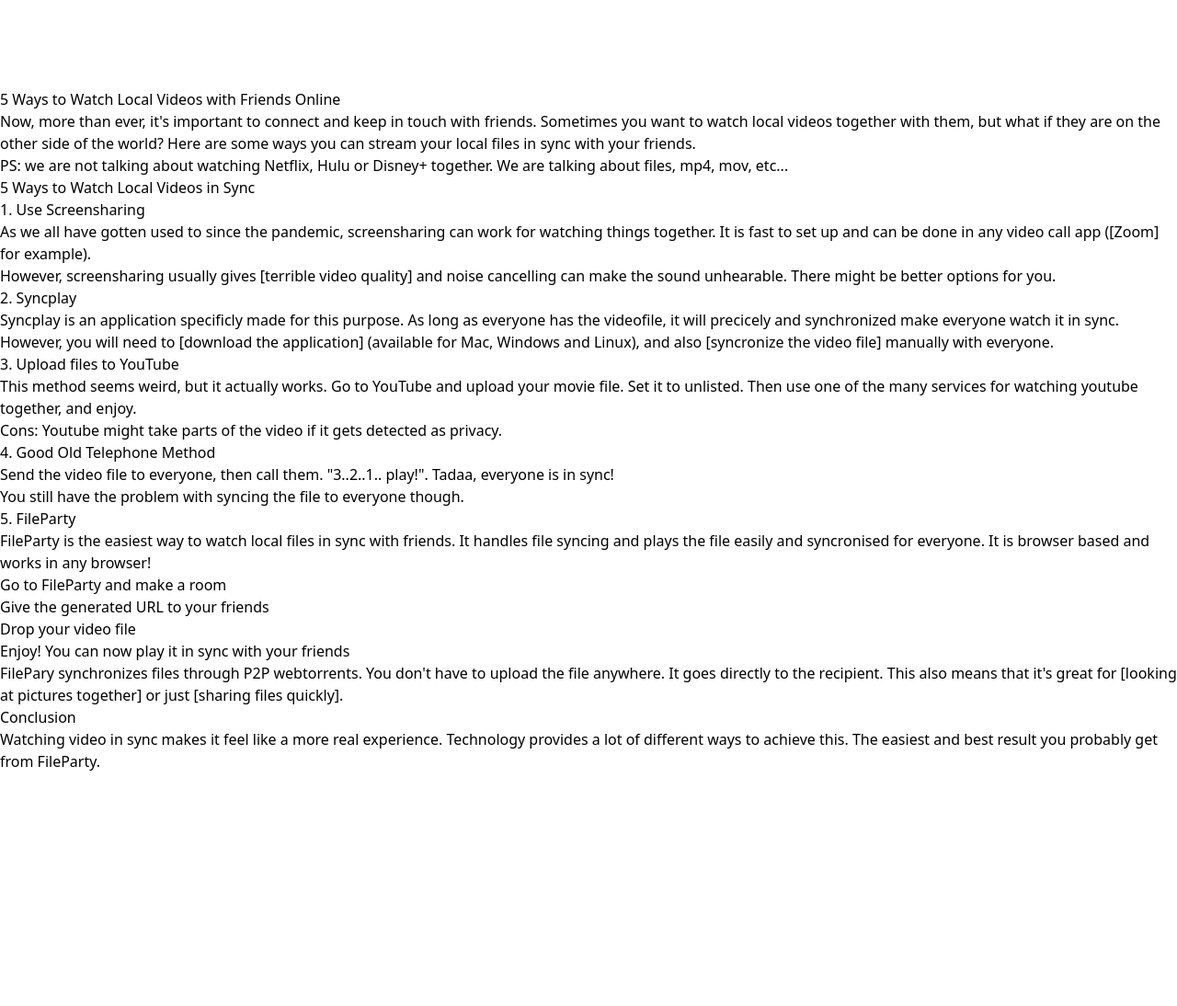
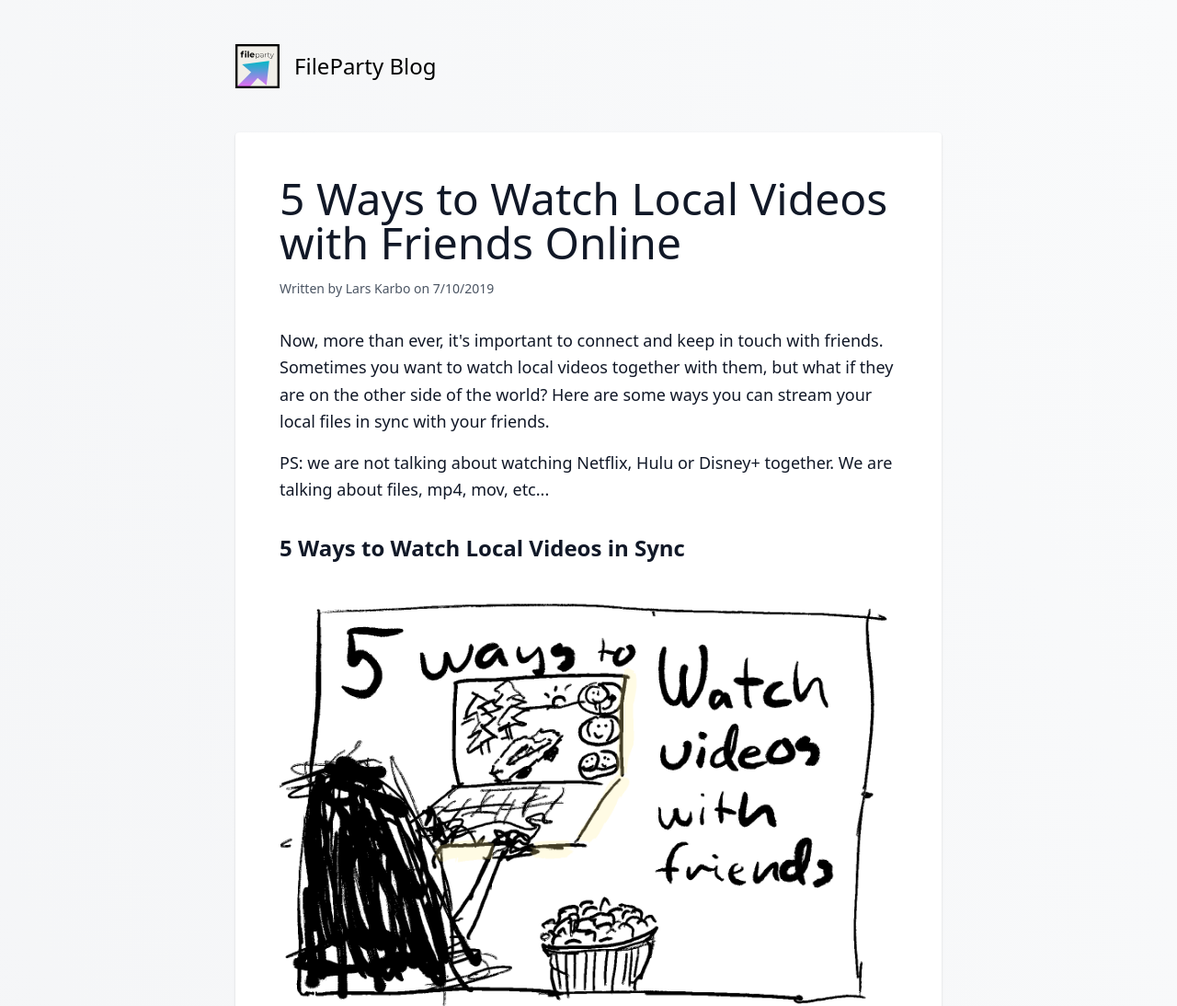
Before and after one commit to larskarbo/fileparty, a Gatsby site: page /watch-local-videos-with-friends-online/ in a window 1280 px wide. Shown: the top 1094 px of the page at 92% size. Before the commit the page ends 840 px from the top, so only its background shows below. Built offline with nearby package versions, Linux system fonts and the light colour scheme; Gatsby itself is replaced by a stand-in of ours; some packages are replaced by stand-ins of ours.

Commit message:
add article

```diff
--- a/gatsby-config.js
+++ b/gatsby-config.js
@@ -10,6 +10,23 @@ module.exports = {
       options: {
         name: `content`,
         path: `${__dirname}/src/content`,
+      },
+    },
+    `gatsby-plugin-sharp`,
+    {
+      resolve: `gatsby-transformer-remark`,
+      options: {
+        plugins: [
+          {
+            resolve: `gatsby-remark-images`,
+            options: {
+              // It's important to specify the maxWidth (in pixels) of
+              // the content container as this plugin uses this as the
+              // base for generating different widths of each image.
+              maxWidth: 640,
+            },
+          },
+        ],
       },
     },
     {
--- a/package.json
+++ b/package.json
@@ -46,9 +46,11 @@
     "gatsby-plugin-postcss": "^3.4.0",
     "gatsby-plugin-react-helmet": "^3.7.0",
     "gatsby-plugin-react-svg": "^3.0.0",
-    "gatsby-plugin-sharp": "^2.11.1",
+    "gatsby-plugin-sharp": "^2.11.2",
+    "gatsby-remark-images": "^3.8.1",
+    "gatsby-remark-smartypants": "^2.7.0",
     "gatsby-source-filesystem": "^2.8.0",
-    "gatsby-transformer-remark": "^2.13.0",
+    "gatsby-transformer-remark": "^2.13.1",
     "gatsby-transformer-sharp": "^2.9.0",
     "ky": "^0.25.1",
     "lodash": "^4.17.20",
--- a/src/Admin.tsx
+++ b/src/Admin.tsx
@@ -58,8 +58,9 @@ function Admin({ user }) {
       .once('value').then((snapshot) => {
         // ...
         const stats = snapshot.val()
+        console.log('stats.dates: ', stats.dates);
         const last7Days = Object.entries(stats.dates)
-        // .sort(([a],[b]) => a < b)
+        .reverse()
         .slice(0,7)
         .map((arr:any)=>({
           date: arr[0],
--- a/src/content/p2p-file-sharing.md
+++ b/src/content/p2p-file-sharing.md
@@ -1,6 +1,6 @@
 ---
 title: The best way to do P2P file sharing in the browser
-date: 2019-07-10
+date:
 ---
 
 What is the best way to do p2p file sharing in the browser?
--- a/src/content/watch-local-videos-with-friends-online.md
+++ b/src/content/watch-local-videos-with-friends-online/index.md
@@ -1,5 +1,7 @@
 ---
 title: 5 Ways to Watch Local Videos with Friends Online
+excerpt: No excerpt
+hero: ./5-ways-to-watch-videos-with-friends.png
 date: 2019-07-10
 ---
 
@@ -8,6 +10,8 @@ Now, more than ever, it's important to connect and keep in touch with friends. S
 PS: we are not talking about watching Netflix, Hulu or Disney+ together. We are talking about files, mp4, mov, etc...
 
 ## 5 Ways to Watch Local Videos in Sync
+
+![5 ways to watch videos with friends](./5-ways-to-watch-videos-with-friends.png)
 
 ### 1. Use Screensharing
 
--- a/src/pages/app.js
+++ b/src/pages/app.js
@@ -3,7 +3,7 @@ import React, { useContext, useEffect, useState } from "react";
 // import "../app/index.css";
 
 import Board from "../app/Board";
-// import Admin from "../app/Admin";
+import Admin from "../Admin";
 import { Router, Redirect } from "@reach/router"
 import { Link } from "gatsby"
 import Layout from "../app/Layout";
@@ -26,7 +26,7 @@ function App() {
       <SEO title="FileParty" />
       <Router basepath="/">
 
-        {/* <Admin user={user} path="/admin" /> */}
+        <Admin user={user} path="/app/admin" />
         {/* <div user={user} path="/:boardId">Hey</div> */}
         <Create user={user} loading={loading} path="/app/create" />
 
--- a/src/pages/index.js
+++ b/src/pages/index.js
@@ -61,6 +61,13 @@ function Intro() {
 
         <LarsKarbo />
 
+        <div className="my-8 font-light text-gray-500 underline text-sm">
+          <Link to="/watch-local-videos-with-friends-online/">5 ways to watch local videos with friends online</Link>
+
+        </div>
+        <div className="py-10">
+
+        </div>
       </div>
 
     </div>
--- a/src/templates/LarsKarbo.js
+++ b/src/templates/LarsKarbo.js
@@ -16,7 +16,7 @@ export const LarsKarbo = () => {
   }}
   `);
   return (
-    <div className="mt-36 mb-24">
+    <div className="mt-36">
 
       <a href="https://larskarbo.no" target="_blank">
         <div className=" flex items-center border border-gray-200 rounded p-2 px-4
--- /dev/null
+++ b/src/templates/post.css
@@ -0,0 +1,20 @@
+
+article {
+    @apply text-gray-900;
+}
+
+.content > p {
+    @apply my-4 font-light leading-relaxed text-lg;
+}
+
+.content > h2 {
+    @apply my-8 text-2xl font-bold;
+}
+
+.content > h3 {
+    @apply my-8 text-xl font-normal uppercase;
+}
+
+.content > ol {
+    @apply list-decimal list-inside pl-4;
+}
--- a/src/templates/post.js
+++ b/src/templates/post.js
@@ -1,15 +1,63 @@
 import React, { useCallback, useContext, useEffect, useRef, useState } from "react";
 import { graphql } from 'gatsby';
+import "./post.css"
+import { Link } from 'gatsby';
+import logo from "../app/logo.svg"
+import { Helmet } from 'react-helmet';
 
 
-const Post = ({ data }) => {
-// console.log("🚀 ~ data", data)
-const post = data.markdownRemark
+const Post = ({ data, location }) => {
+  console.log('location: ', location);
+  console.log("🚀 ~ data", data)
+  const post = data.markdownRemark
+
+
+  const ogImagePath = post.frontmatter.hero?.childImageSharp.fixed.src
+  console.log('ogImagePath: ', ogImagePath);
+
+
   return (
-    <div className=" mt-24">
-      <div>
-        <h1>{post.frontmatter.title}</h1>
-        <div dangerouslySetInnerHTML={{ __html: post.html }} />
+    <div className=" pb-24 flex flex-row justify-center bg-gradient-to-tr from-gray-100 to-gray-50">
+
+      <Helmet>
+        <meta property="og:url" content={"https://fileparty.co" + location.pathName} />
+        <link rel="canonical" href={"https://fileparty.co" + location.pathName} />
+        <title>{post.frontmatter.title}</title>
+        <meta property="og:title" content={post.frontmatter.title} />
+        <meta name="twitter:title" content={post.frontmatter.title} />
+        <meta name="title" content={post.frontmatter.title} />
+
+        <meta name="description" content={post.frontmatter.excerpt} />
+        <meta property="og:description" content={post.frontmatter.excerpt} />
+        <meta name="twitter:description" content={post.frontmatter.excerpt} />
+
+        <meta property="og:site_name" content="FileParty Blog" />
+
+        {ogImagePath && <meta property="og:image" content={ogImagePath} />}
+        {ogImagePath && <meta name="twitter:image" content={ogImagePath} />}
+
+        {ogImagePath && <meta name="twitter:card" content="summary_large_image" />}
+      </Helmet>
+
+      <div className="block">
+        <div className=" my-12">
+          <div className="flex items-center">
+
+            <Link to="/" className=" mr-4">
+              <img className="w-12 h-12" src={logo} />
+            </Link>
+
+            <div className="text-2xl  ">
+              FileParty <span className="font-thin">Blog</span>
+            </div>
+          </div>
+        </div>
+
+        <article className="max-w-screen-md bg-white px-12 py-12 rounded shadow">
+          <h1 className="text-5xl font-medium">{post.frontmatter.title}</h1>
+          <div className="text-gray-600 font-light text-sm py-4">Written by <a href="https://larskarbo.no/">Lars Karbo</a> on {new Date(post.frontmatter.date).toLocaleDateString("en-US")}</div>
+          <div className="content" dangerouslySetInnerHTML={{ __html: post.html }} />
+        </article>
       </div>
     </div>
   )
@@ -22,6 +70,15 @@ export const query = graphql`
       html
       frontmatter {
         title
+        date
+        excerpt
+        hero {
+          childImageSharp {
+            fixed(width: 1200, height: 630) {
+              src
+            }
+          }
+        }
       }
     }
   }
--- a/src/templates/seo.js
+++ b/src/templates/seo.js
@@ -23,7 +23,7 @@ function SEO({
       <meta property="og:image" content="https://fileparty.co/fileparty-screenshot.png" />
       <meta name="twitter:image" content="https://fileparty.co/fileparty-screenshot.png" />
 
-      <meta property="og:site_name" content="European Travel, Inc." />
+      <meta property="og:site_name" content="FileParty" />
       <meta name="twitter:card" content="summary_large_image" />
 
 
```
Also changed, not shown: src/content/watch-local-videos-with-friends-online/5-ways-to-watch-videos-with-friends.png (added), 1 other file.
